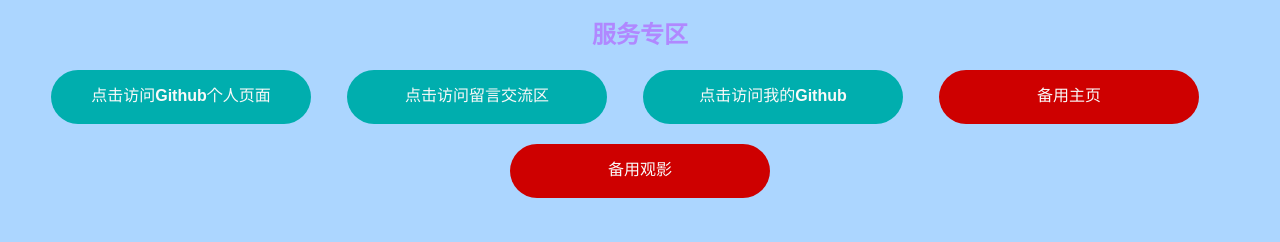
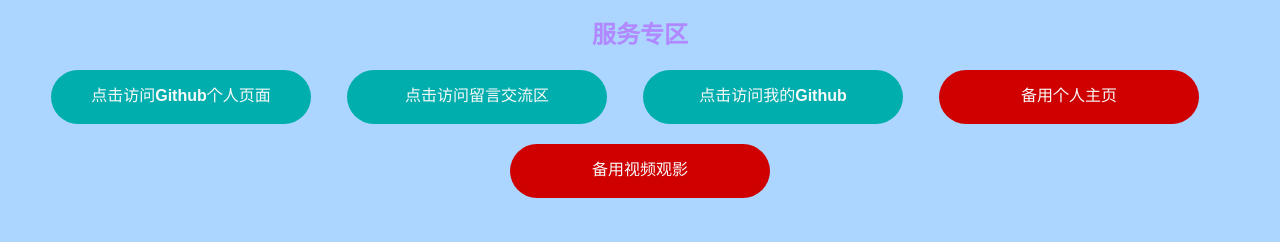
Before and after one commit to zhaohuiyou/Home, a plain HTML site: page index.html in a window 1280 px wide. Shown: the part 239-481 px from the top of the page. Drawn offline with Linux system fonts and the light colour scheme.

Commit message:
Update index.html

```diff
--- a/index.html
+++ b/index.html
@@ -509,9 +509,9 @@ html, * {-webkit-user-select:text!important; -moz-user-select:text!important;}
     &nbsp;&nbsp;&nbsp;&nbsp;
     <a href="https://github.com/zhaohuiyou" class="rowtop2">点击访问我的Github</a>
 	 &nbsp;&nbsp;&nbsp;&nbsp;
-<a href="https://zhaohuiyou-1259135023.cos.ap-guangzhou.myqcloud.com/index.html" class="rowtop3">备用主页</a>
+<a href="https://zhaohuiyou-1259135023.cos.ap-guangzhou.myqcloud.com/index.html" class="rowtop3">备用个人主页</a>
       &nbsp;&nbsp;&nbsp;&nbsp;
-<a href="https://video-1259135023.cos.ap-guangzhou.myqcloud.com/index.html" class="rowtop3">备用观影</a>
+<a href="https://video-1259135023.cos.ap-guangzhou.myqcloud.com/index.html" class="rowtop3">备用视频观影</a>
     </h2>
 <h2 data="FOLDER">技术学习区</h2>
 <a href="https://gitee.com/all-about-git" class="rowtop1">Git大全</a>&nbsp;&nbsp;
```
